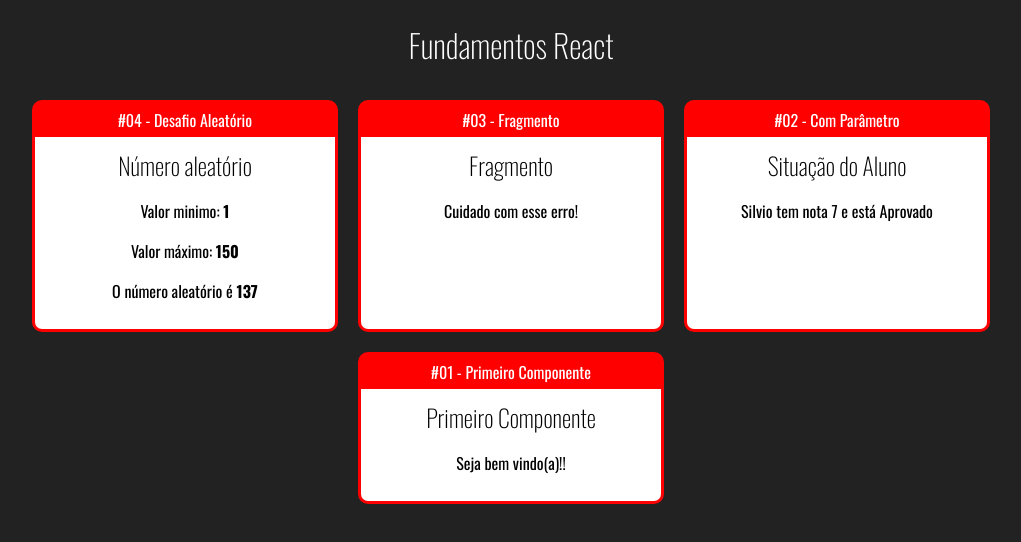
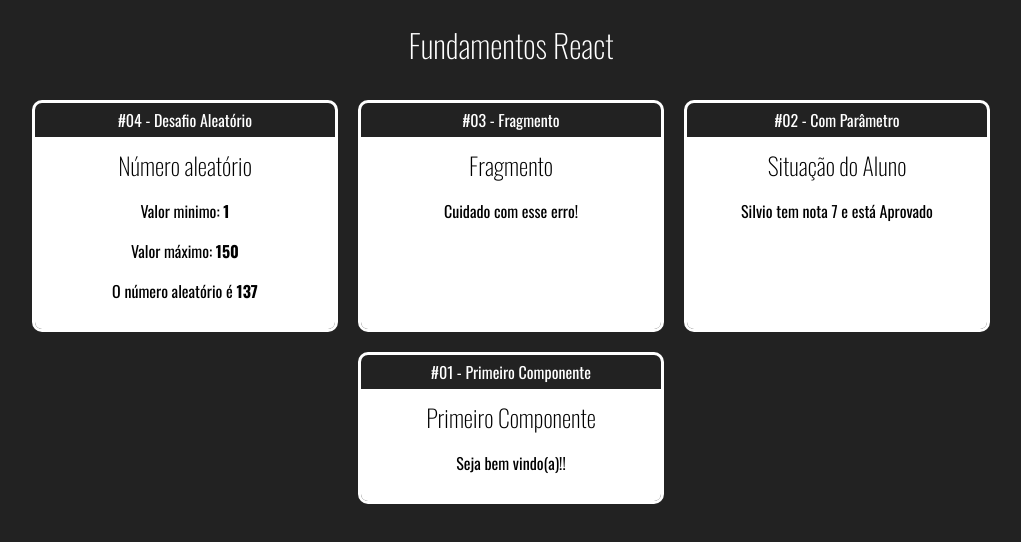
Before and after one commit to SilvioDiasJr/fundamentos-react, a React (Create React App) app in the folder fundamentos-react/: page / in a window 1280 px wide. Shown: the top 542 px of the page, without its empty margins (129-1150 px from the left). Built offline with nearby package versions, Linux system fonts and the light colour scheme.

Commit message:
modificar css retirando back ground-color e border-color

```diff
--- a/fundamentos-react/src/components/basicos/layout/Card.css
+++ b/fundamentos-react/src/components/basicos/layout/Card.css
@@ -1,6 +1,5 @@
 .Card {
-  background-color: red;
-  border: 3px solid red;
+  border: 3px solid;
   border-radius: 10px;
   overflow: hidden;
   margin: 10px;
```
